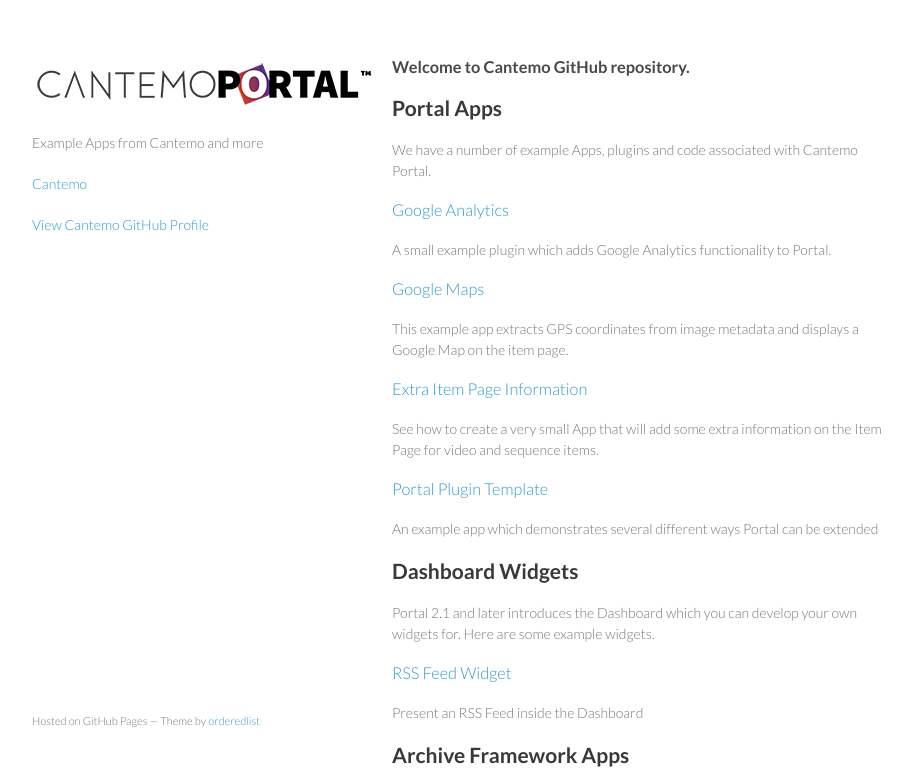
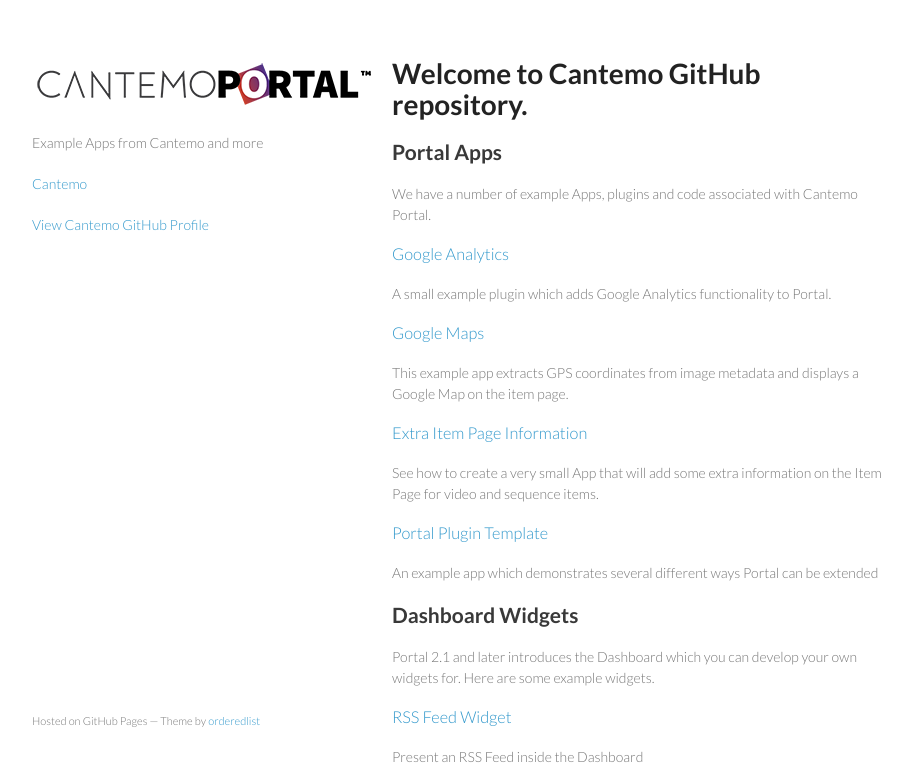
Before and after one commit to Cantemo/cantemo.github.io, a plain HTML site: page index.html in a window 1280 px wide. Shown: the top 783 px of the page, without its empty margins (178-1090 px from the left). Drawn offline with Linux system fonts and the light colour scheme.

Commit message:
Made the title h1

```diff
--- a/index.html
+++ b/index.html
@@ -31,8 +31,8 @@
 
       </header>
       <section>
-        <h3>
-<a id="welcome-to-cantemo-github-repository" class="anchor" href="#welcome-to-cantemo-github-repository" aria-hidden="true"><span class="octicon octicon-link"></span></a>Welcome to Cantemo GitHub repository.</h3>
+        <h1>
+<a id="welcome-to-cantemo-github-repository" class="anchor" href="#welcome-to-cantemo-github-repository" aria-hidden="true"><span class="octicon octicon-link"></span></a>Welcome to Cantemo GitHub repository.</h1>
 
 <h2>Portal Apps</h2>
 
```
